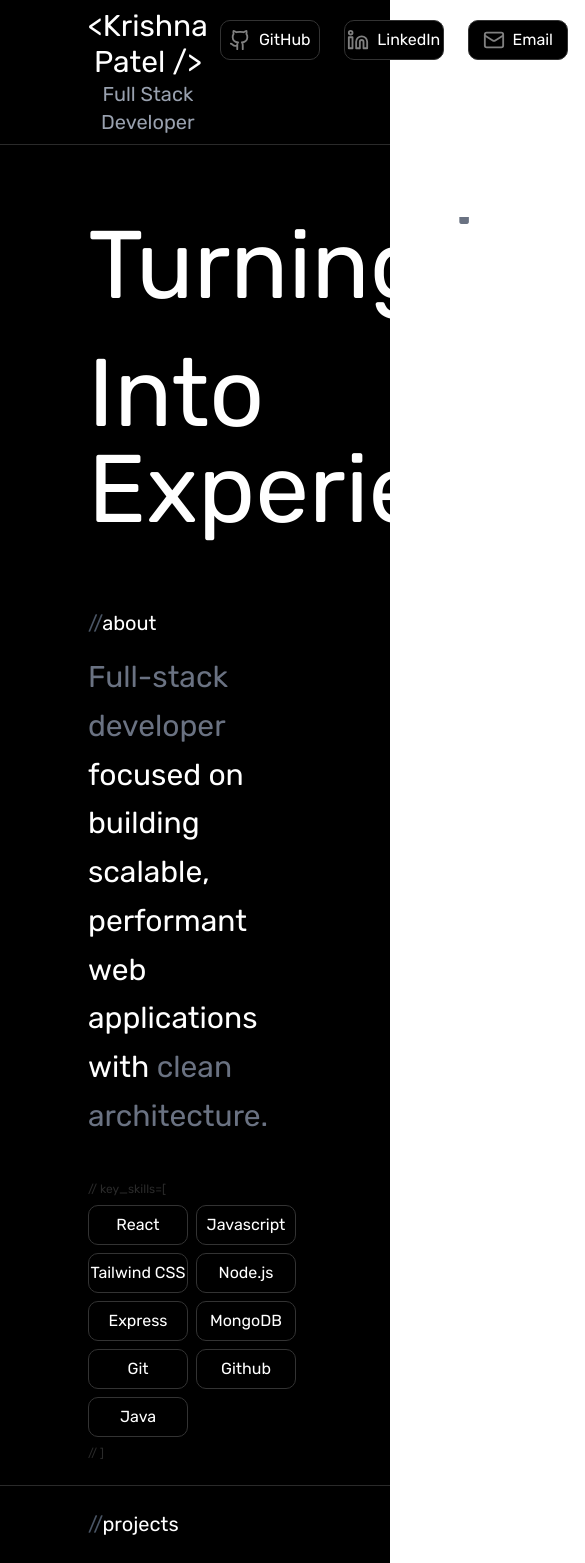
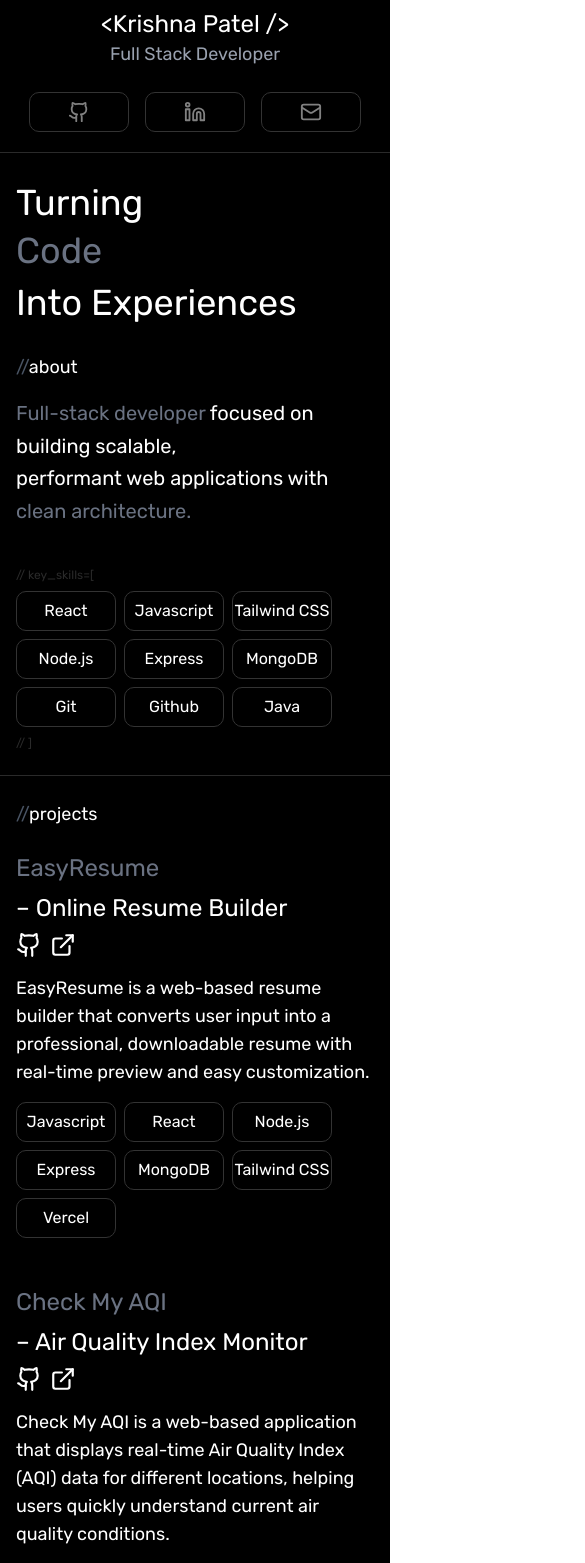
Before and after one commit to Krish30p/Portfolio, a React (Vite) app: page / in a window 390 px wide. Shown: the top 1563 px of the page, 585 px wide, since content can reach past the window. Built offline with nearby package versions, Linux system fonts and the light colour scheme.

Commit message:
added responsiveness

```diff
--- a/src/pages/Designed.jsx
+++ b/src/pages/Designed.jsx
@@ -2,9 +2,9 @@ import React from "react";
 
 const Designed = () => {
   return (
-    <div className="bg-black text-white px-22 py-6 border-t border-[#2a2a2a] text-center">
+    <div className="bg-black text-white px-4 sm:px-22 py-6 border-t border-[#2a2a2a] text-center">
       <div>
-        <div>
+        <div className="text-sm sm:text-base">
           <span className="text-[#2a2a2a] ">// </span>
           <span className="text-[#5a5a5a]">git commit -m{"   "}</span>
           <span className="text-[#2a2a2a]">"</span>
--- a/src/pages/Header.jsx
+++ b/src/pages/Header.jsx
@@ -2,6 +2,10 @@ import ClickSpark from "@/components/ClickSpark";
 import GlareHover from "@/components/GlareHover";
 import { Mail, Linkedin, Github } from "lucide-react";
 import React from "react";
+
+// Mock components for demonstration
+// const ClickSpark = ({ children, sparkColor, sparkSize, sparkRadius, sparkCount, duration }) => children;
+// const GlareHover = ({ children, glareColor, glareOpacity, glareAngle, glareSize, transitionDuration, playOnce }) => children;
 
 const Header = () => {
   return (
@@ -14,16 +18,16 @@ const Header = () => {
       duration={400}
     >
       <div >
-        <div className="px-22 ">
-          <div className="flex items-start justify-between py-2 ">
+        <div className="px-4 sm:px-22">
+          <div className="flex flex-col sm:flex-row items-center sm:items-start justify-between py-2 gap-3 sm:gap-0">
             {/* Left side */}
             <div className="text-center ">
-              <div className="text-white text-3xl">{"<Krishna Patel />"}</div>
-              <div className="text-gray-400 text-xl">Full Stack Developer</div>
+              <div className="text-white text-2xl sm:text-3xl">{"<Krishna Patel />"}</div>
+              <div className="text-gray-400 text-lg sm:text-xl">Full Stack Developer</div>
             </div>
 
             {/* Right side */}
-            <div className="flex gap-6 p-3">
+            <div className="flex gap-4 sm:gap-6 p-3">
               {/* remove p-3 while removing Full Stack Developer so that both can be equal */}
               {/* GitHub */}
               <div className="relative">
@@ -42,7 +46,7 @@ const Header = () => {
                     className="flex items-center gap-2 text-white cursor-pointer hover:text-gray-400"
                   >
                     <Github color="gray" size={22} />
-                    <span>GitHub</span>
+                    <span className="hidden sm:inline">GitHub</span>
                   </a>
                 </GlareHover>
               </div>
@@ -64,7 +68,7 @@ const Header = () => {
                     className="flex items-center gap-2 text-white cursor-pointer hover:text-gray-400"
                   >
                     <Linkedin color="gray" size={22} />
-                    <span>LinkedIn</span>
+                    <span className="hidden sm:inline">LinkedIn</span>
                   </a>
                 </GlareHover>
               </div>
@@ -84,7 +88,7 @@ const Header = () => {
                     className="flex items-center gap-2 text-white cursor-pointer hover:text-gray-400"
                   >
                     <Mail color="gray" size={22} />
-                    <span>Email</span>
+                    <span className="hidden sm:inline">Email</span>
                   </a>
                 </GlareHover>
               </div>
--- a/src/pages/Links.jsx
+++ b/src/pages/Links.jsx
@@ -2,18 +2,18 @@ import React from "react";
 
 const Links = () => {
   return (
-    <div className="bg-black text-white px-22 py-6 border-t border-[#2a2a2a]">
+    <div className="bg-black text-white px-4 sm:px-22 py-6 border-t border-[#2a2a2a]">
       <div className="space-y-4">
 
           {/* what? */}
-          <div className="text-xl mb">
+          <div className="text-lg sm:text-xl mb">
             <span className="text-gray-600">//</span>
             <span>links</span>
           </div>
           {/* Links */}
           <div>
             <div className="space-y-4 ">
-                <div className="py-4 flex flex-col md:flex-row md:items-center md:justify-between gap-2 text-3xl">
+                <div className="py-4 flex flex-col md:flex-row md:items-center md:justify-between gap-2 text-xl sm:text-2xl lg:text-3xl">
                     <span className="space-x-3">
                         {/* <span className="">agsvd</span> */}
                         <span className="text-[#4a4a4a]">const{''}</span>
@@ -32,7 +32,7 @@ const Links = () => {
                   </a>
 
                 </div>
-                <div className="flex flex-col md:flex-row md:items-center md:justify-between gap-2 text-3xl">
+                <div className="flex flex-col md:flex-row md:items-center md:justify-between gap-2 text-xl sm:text-2xl lg:text-3xl">
                     <span className="space-x-3">
                         {/* <span className="">agsvd</span> */}
                         <span className="text-[#4a4a4a]">const{''}</span>
@@ -51,7 +51,7 @@ const Links = () => {
                   </a>
 
                 </div>
-                <div className="py-4 flex flex-col md:flex-row md:items-center md:justify-between gap-2 text-3xl">
+                <div className="py-4 flex flex-col md:flex-row md:items-center md:justify-between gap-2 text-xl sm:text-2xl lg:text-3xl">
                     <span className="space-x-3">
                         {/* <span className="">agsvd</span> */}
                         <span className="text-[#4a4a4a]">const{''}</span>
--- a/src/pages/Main.jsx
+++ b/src/pages/Main.jsx
@@ -1,12 +1,16 @@
 import React from "react";
-import RotatingText from "@/components/RotatingText";
+
+// Mock component for demonstration
+const RotatingText = ({ texts, mainClassName, staggerFrom, initial, animate, exit, staggerDuration, splitLevelClassName, transition, rotationInterval }) => {
+  return <span className={mainClassName}>{texts[0]}</span>;
+};
 
 const Main = () => {
   return (
-    <div className="px-22 text-white bg-black">
-      <div className=" py-18 text-8xl ">
+    <div className="px-4 sm:px-22 text-white bg-black">
+      <div className="py-8 sm:py-18 text-4xl sm:text-6xl lg:text-8xl">
         {/* Line 1 */}
-        <div className="flex items-center gap-6 leading-none">
+        <div className="flex flex-col sm:flex-row sm:items-center gap-3 sm:gap-6 leading-none">
           <span className="leading-none text-rubik">Turning</span>
 
           <RotatingText
@@ -24,20 +28,20 @@ const Main = () => {
         </div>
 
         {/* Line 2 */}
-        <div className="leading-none mt-8">Into Experiences</div>
+        <div className="leading-none mt-4 sm:mt-8">Into Experiences</div>
       </div>
 
 
 
       {/* What? */}
-      <div className="text-xl">
+      <div className="text-lg sm:text-xl">
         <span className="text-gray-600">//</span>
         <span>about</span>
       </div>
 
 
       {/* myself */}
-      <div className="py-4 text-3xl leading-relaxed">
+      <div className="py-4 text-xl sm:text-2xl lg:text-3xl leading-relaxed">
         <p>
           <span className="text-gray-500">Full-stack developer</span>{" "}
           <span>focused on building scalable,</span>
--- a/src/pages/Projects.jsx
+++ b/src/pages/Projects.jsx
@@ -2,23 +2,29 @@ import React from "react";
 import { Github, ExternalLink } from "lucide-react";
 import GlareHover from "@/components/GlareHover";
 
+// Mock component for demonstration
+// const GlareHover = ({ children, glareColor, glareOpacity, glareAngle, glareSize, transitionDuration, playOnce }) => {
+//   return <div>{children}</div>;
+// };
+
 const Projects = () => {
   return (
-    <div className="bg-black text-white px-22 py-6 border-t border-[#2a2a2a]">
+    <div className="bg-black text-white px-4 sm:px-22 py-6 border-t border-[#2a2a2a]">
       <div>
         {/* what? */}
-        <div className="text-xl">
+        <div className="text-lg sm:text-xl">
           <span className="text-gray-600">//</span>
           <span>projects</span>
         </div>
 
         {/* 1 */}
         <div className="py-4">
-          <div className="flex items-center gap-3 text-4xl py-2">
+          <div className="flex flex-col sm:flex-row sm:items-center gap-2 sm:gap-3 text-2xl sm:text-3xl lg:text-4xl py-2">
             <span className="text-gray-500">EasyResume</span>
             <span>– Online Resume Builder</span>
 
             {/* Icons */}
+            <div className="flex gap-2 sm:gap-0">
               <a
                 href="https://github.com/Krish30p/Resume-Builder"
                 target="_blank"
@@ -37,8 +43,9 @@ const Projects = () => {
                 <ExternalLink size={26} />
               </a>
             </div>
+          </div>
 
-          <div className="text-2xl py-2">
+          <div className="text-lg sm:text-xl lg:text-2xl py-2">
             EasyResume is a web-based resume builder that converts user input
             into a professional, downloadable resume with real-time preview and
             easy customization.
@@ -120,11 +127,12 @@ const Projects = () => {
 
         {/* 2 */}
         <div className="py-4">
-          <div className="flex items-center gap-3 text-4xl py-2">
+          <div className="flex flex-col sm:flex-row sm:items-center gap-2 sm:gap-3 text-2xl sm:text-3xl lg:text-4xl py-2">
             <span className="text-gray-500">Check My AQI</span>
             <span>– Air Quality Index Monitor</span>
 
             {/* Icons */}
+            <div className="flex gap-2 sm:gap-0">
               <a
                 href="https://github.com/Krish30p/AQI"
                 target="_blank"
@@ -138,13 +146,14 @@ const Projects = () => {
                 href="https://aqi-sage.vercel.app/"
                 target="_blank"
                 rel="noopener noreferrer"
-              className="hover:text-gray-500 transition"
+                className="hover:text-gray-500 transition "
               >
                 <ExternalLink size={26} />
               </a>
             </div>
+          </div>
 
-          <div className="text-2xl py-2">
+          <div className="text-lg sm:text-xl lg:text-2xl py-2">
             Check My AQI is a web-based application that displays real-time Air
             Quality Index (AQI) data for different locations, helping users
             quickly understand current air quality conditions.
--- a/src/pages/Skills.jsx
+++ b/src/pages/Skills.jsx
@@ -1,9 +1,14 @@
 import GlareHover from "@/components/GlareHover";
 import React from "react";
 
+// Mock component for demonstration
+// const GlareHover = ({ children, glareColor, glareOpacity, glareAngle, glareSize, transitionDuration, playOnce }) => {
+//   return <div>{children}</div>;
+// };
+
 const Skills = () => {
   return (
-    <div className="px-22 text-white bg-black">
+    <div className="px-4 sm:px-22 text-white bg-black">
       <div className="py-6 ">
         <div className="text-[#2a2a2a] text-xs">// key_skills={"["}</div>
         <div className="py-2">
```
Lines whose indentation alone changed are shown as unchanged.
